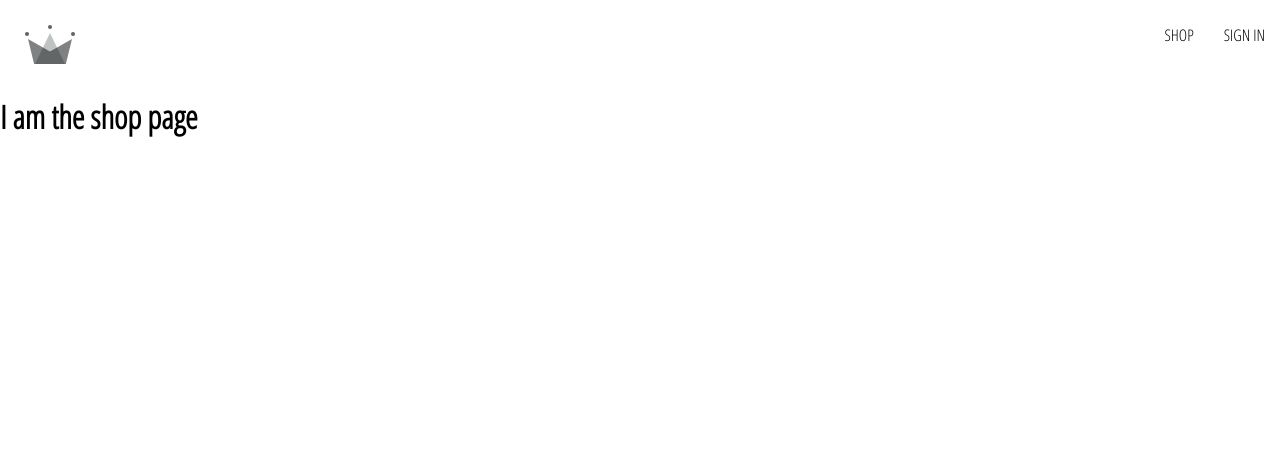
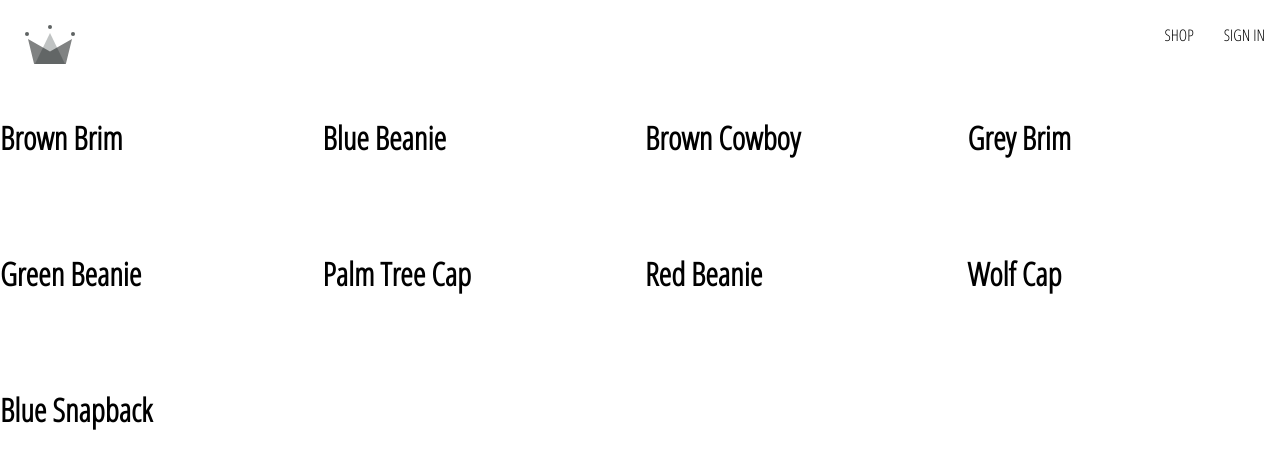
Before and after one commit to v833/react-clothing, a React (Create React App) app: page /shop in a window 1280 px wide. Shown: the top 468 px of the page. Built offline with nearby package versions, Linux system fonts and the light colour scheme; no server answers.

Commit message:
feat: product context

```diff
--- a/src/App.js
+++ b/src/App.js
@@ -2,10 +2,7 @@
 import Home from './routes/home/home.component'
 import Navigation from './routes/navigation/navigation.component'
 import Authentication from './routes/authentication/authentication.component'
-
-const Shop = () => {
-  return <h1>I am the shop page</h1>
-}
+import Shop from './routes/shop/shop.component.jsx'
 
 const App = () => {
   return (
--- /dev/null
+++ b/src/contexts/products.context.jsx
@@ -0,0 +1,13 @@
+import { createContext, useState } from 'react'
+import PRODUCTS from '../shop-data.json'
+
+export const ProductsContext = createContext({
+  products: []
+})
+
+export const ProductsProvider = ({ children }) => {
+  const [products] = useState(PRODUCTS)
+
+  const value = { products }
+  return <ProductsContext.Provider value={value}>{children}</ProductsContext.Provider>
+}
--- a/src/index.js
+++ b/src/index.js
@@ -2,6 +2,7 @@
 import ReactDOM from 'react-dom/client'
 import { BrowserRouter } from 'react-router-dom'
 import App from './App'
+import { ProductsProvider } from './contexts/products.context'
 import { UserProvider } from './contexts/user.context'
 import './index.scss'
 import reportWebVitals from './reportWebVitals'
@@ -10,7 +11,9 @@
 root.render(
   <BrowserRouter>
     <UserProvider>
-      <App />
+      <ProductsProvider>
+        <App />
+      </ProductsProvider>
     </UserProvider>
   </BrowserRouter>
 
--- /dev/null
+++ b/src/routes/shop/shop.component.jsx
@@ -0,0 +1,16 @@
+import SHOP_DATA from '../../shop-data.json'
+import './shop.styles.scss'
+
+const Shop = () => {
+  return (
+    <div className='products-container'>
+      {SHOP_DATA.map(({ id, name }) => (
+        <div key={id}>
+          <h1>{name}</h1>
+        </div>
+      ))}
+    </div>
+  )
+}
+
+export default Shop
--- /dev/null
+++ b/src/routes/shop/shop.styles.scss
@@ -0,0 +1,6 @@
+.products-container {
+  display: grid;
+  grid-template-columns: repeat(4, 1fr);
+  column-gap: 10px;
+  row-gap: 50px;
+}
--- /dev/null
+++ b/src/shop-data.json
@@ -0,0 +1,56 @@
+[
+  {
+    "id": 1,
+    "name": "Brown Brim",
+    "imageUrl": "https://i.ibb.co/ZYW3VTp/brown-brim.png",
+    "price": 25
+  },
+  {
+    "id": 2,
+    "name": "Blue Beanie",
+    "imageUrl": "https://i.ibb.co/ypkgK0X/blue-beanie.png",
+    "price": 18
+  },
+  {
+    "id": 3,
+    "name": "Brown Cowboy",
+    "imageUrl": "https://i.ibb.co/QdJwgmp/brown-cowboy.png",
+    "price": 35
+  },
+  {
+    "id": 4,
+    "name": "Grey Brim",
+    "imageUrl": "https://i.ibb.co/RjBLWxB/grey-brim.png",
+    "price": 25
+  },
+  {
+    "id": 5,
+    "name": "Green Beanie",
+    "imageUrl": "https://i.ibb.co/YTjW3vF/green-beanie.png",
+    "price": 18
+  },
+  {
+    "id": 6,
+    "name": "Palm Tree Cap",
+    "imageUrl": "https://i.ibb.co/rKBDvJX/palm-tree-cap.png",
+    "price": 14
+  },
+  {
+    "id": 7,
+    "name": "Red Beanie",
+    "imageUrl": "https://i.ibb.co/bLB646Z/red-beanie.png",
+    "price": 18
+  },
+  {
+    "id": 8,
+    "name": "Wolf Cap",
+    "imageUrl": "https://i.ibb.co/1f2nWMM/wolf-cap.png",
+    "price": 14
+  },
+  {
+    "id": 9,
+    "name": "Blue Snapback",
+    "imageUrl": "https://i.ibb.co/X2VJP2W/blue-snapback.png",
+    "price": 16
+  }
+]
```
